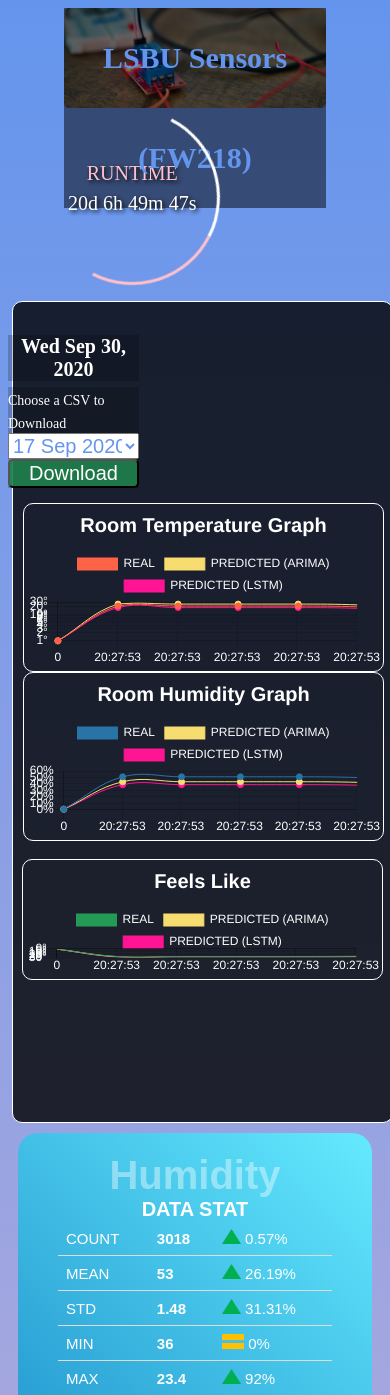
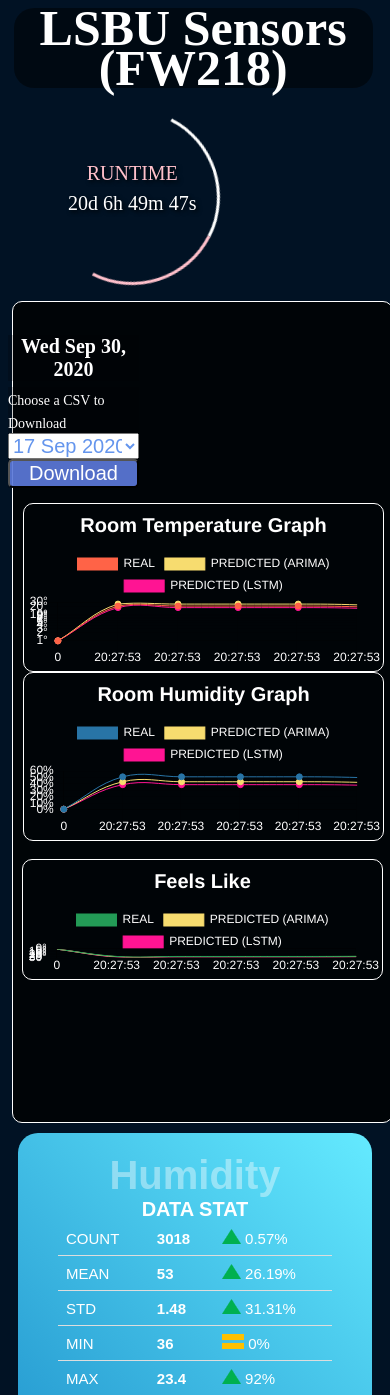
Before and after one commit to emylincon/lsbu_sensors, a Flask app: page / in a window 390 px wide. Shown: the top 1395 px of the page. Run offline with Flask 2, Linux system fonts and the light colour scheme; some libraries are stand-ins or nearby versions.

Commit message:
updated style

```diff
--- a/static/style.css
+++ b/static/style.css
@@ -19,7 +19,7 @@
 }
 input{
     width: 100%;
-    background-color: rgba(30, 130, 76, 0.9);
+    background-color: rgba(94, 124, 221, 0.9);
     border-radius: 5px;
     color: white;
     font-size: 20px;
@@ -27,7 +27,7 @@
 }
 
 input:hover{
-    background-color: rgba(30, 130, 76, 0.3);
+    background-color: rgba(142, 162, 228, 0.9);
 }
 
 label{
@@ -96,7 +96,7 @@
 .footer{
     width: 50%;
     margin-left: 25%;
-    /*background-color: rgba(15, 77, 192, 0.685);*/
+    background: rgba(0,0,0,0.5);
     color: white;
     text-align: center;
     justify-items: center;
@@ -104,7 +104,7 @@
     font-size: 20px;
     text-shadow: 2px 2px 4px #000000;
     border-radius: 8px;
-    box-shadow: 10px 10px 5px grey;
+    /*box-shadow: 10px 10px 5px grey;*/
 }
 
 .footer a {
@@ -115,28 +115,36 @@
 body{
     /* background-color: cornflowerblue; */
     /* background-image: url('bg-image.jpg'); */
-    background-image: linear-gradient(cornflowerblue, pink);
+    background-image: url('/static/back3.jpg');
+    background-size: cover;
+    background-repeat: no-repeat;
+    /*background-image: linear-gradient(cornflowerblue, pink);*/
 
 }
 
 
 .myHead{
-    background-image: url('lsbu-title.jpg');
-    border-radius: 5px;
+    /*background-image: url('lsbu-title.jpg');*/
+    border-radius: 20px;
     background-size: cover;
     background-position: center; /* Center the image */
-    width: 40%;
+    width: 50%;
     height: 100px;
     text-align: center;
     font-weight: 900;
-    margin-left: 30%;
+    margin-left: 25%;
 }
 
 .myTitle{
     background: rgba(0,0,0,0.5);
-    color: cornflowerblue;
-    line-height: 100px;
+    color: white;
+    line-height: 40px;
     font-size: 50px;
+    border-radius: 20px;
+}
+
+#sub-title{
+    font-size: 20px;
 }
 
 .main{
@@ -266,9 +274,6 @@
         width: 45%;
     }
 
-    .myTitle{
-        font-size: 30px;
-    }
 }
 
 @media screen and (max-width:1265px){
@@ -287,10 +292,36 @@
     }
 }
 
-@media screen and (max-width:800px){
+@media screen and (max-width:1196px){
+    .container .box h2{
+        font-size: 40px;
+    }
     .myHead{
         width: 70%;
         margin-left: 15%;
+    }
+
+}
+
+@media screen and (max-width:1000px){
+
+    .chart-container{
+        width: 100%;
+    }
+    .container-group{
+        flex-direction: column;
+    }
+    .lone-container{
+        width:100%;
+        margin-left: 0%;
+    }
+
+}
+
+@media screen and (max-width:800px){
+    .myHead{
+        width: 96%;
+        margin-left: 1.5%;
     }
     .main{
         width: 90%;
@@ -329,24 +360,3 @@
         width: 20%;
     }
 }
-
-@media screen and (max-width:1196px){
-    .container .box h2{
-        font-size: 40px;
-    }
-
-}
-
-@media screen and (max-width:1000px){
-    .chart-container{
-        width: 100%;
-    }
-    .container-group{
-        flex-direction: column;
-    }
-    .lone-container{
-        width:100%;
-        margin-left: 0%;
-    }
-
-}
```
